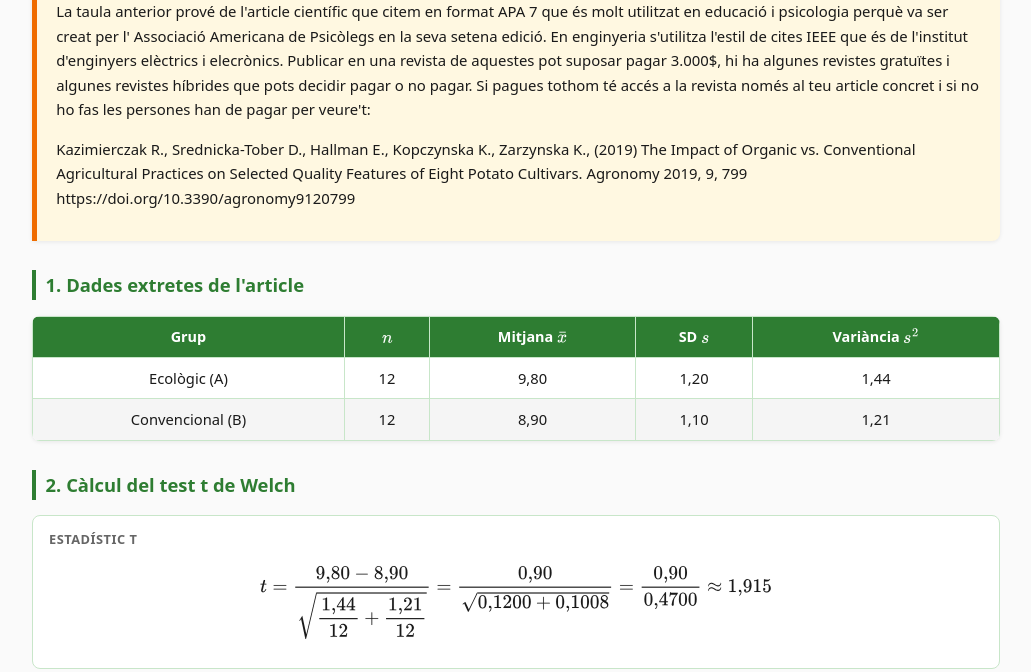
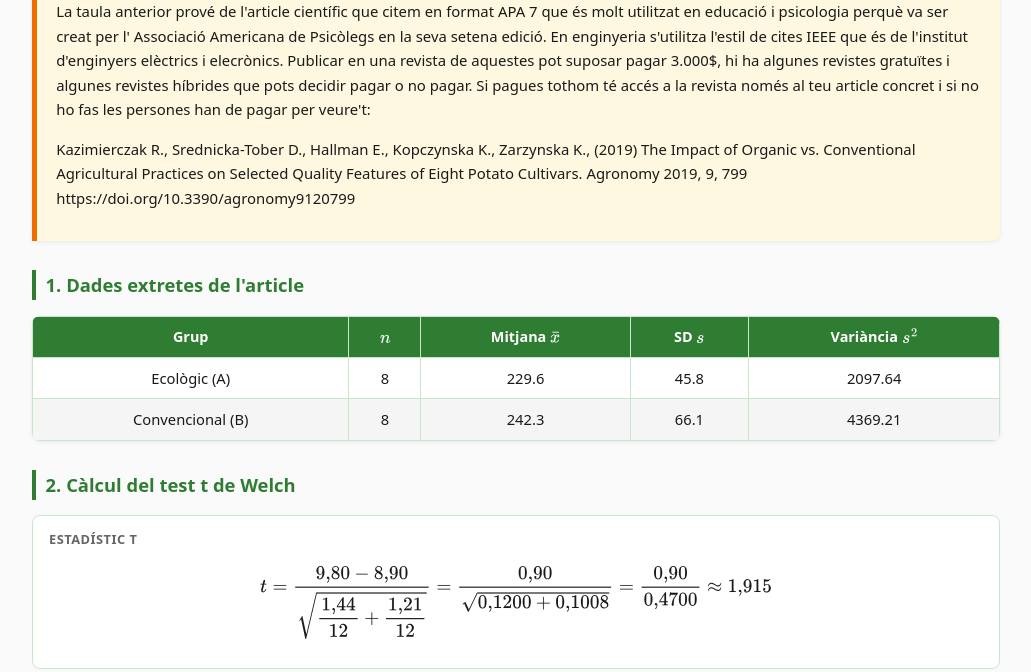
Before and after one commit to mlatorrepompeu/mlatorrepompeu.github.io, a plain HTML site: page t/index.html in a window 1280 px wide. Shown: the part 190-862 px from the top of the page, without its empty margins (124-1155 px from the left). Drawn offline with nearby package versions, Linux system fonts and the light colour scheme.

Commit message:
Update table values in index.html

```diff
--- a/t/index.html
+++ b/t/index.html
@@ -195,17 +195,17 @@ window.MathJax = {
     <tbody>
       <tr>
         <td>Ecològic (A)</td>
-        <td>12</td>
-        <td>9,80</td>
-        <td>1,20</td>
-        <td>1,44</td>
+        <td>8</td>
+        <td>229.6</td>
+        <td>45.8</td>
+        <td>2097.64</td>
       </tr>
       <tr>
         <td>Convencional (B)</td>
-        <td>12</td>
-        <td>8,90</td>
-        <td>1,10</td>
-        <td>1,21</td>
+        <td>8</td>
+        <td>242.3</td>
+        <td>66.1</td>
+        <td>4369.21</td>
       </tr>
     </tbody>
   </table>
```
